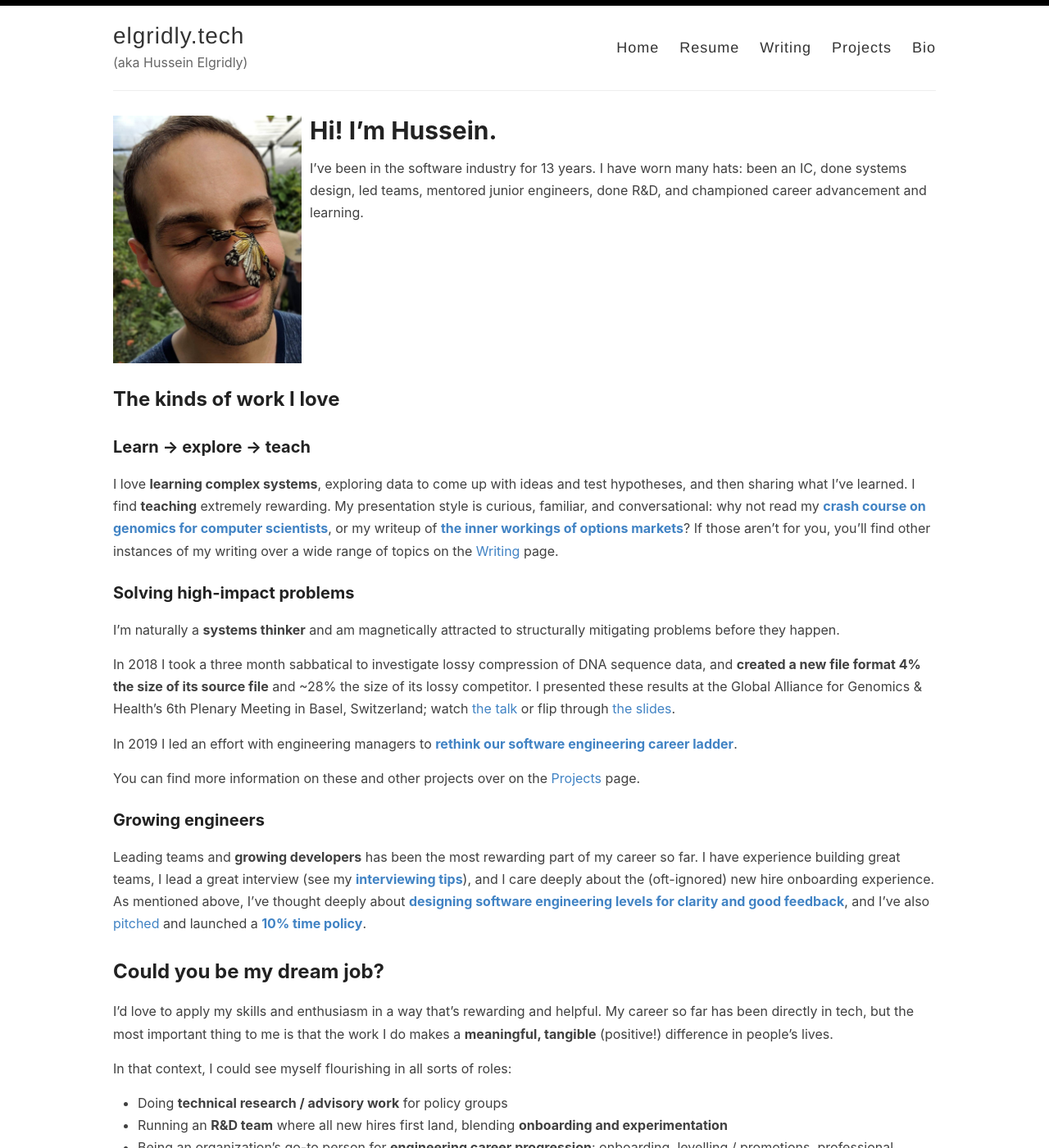
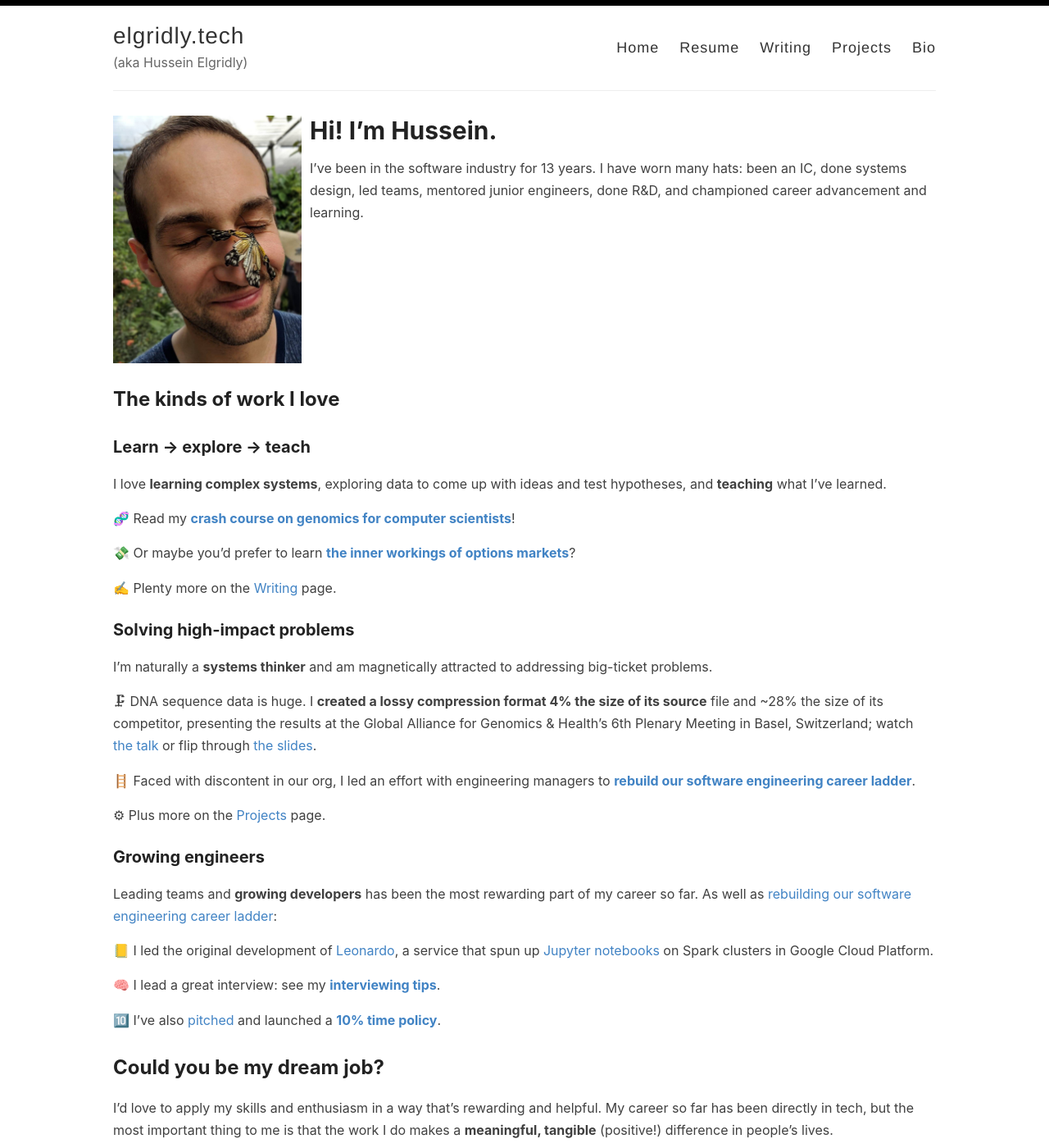
Before and after one commit to helgridly/helgridly.github.io, a Jekyll site: the page built from index.md, in a window 1280 px wide and 1400 px high. Shown: the whole window at 82% size. Built offline with Jekyll 4.4.1, drawn with Linux system fonts in a browser that asks for light colours.

Commit message:
emoji bullets on landing page

```diff
--- a/index.md
+++ b/index.md
@@ -17,21 +17,33 @@ I've been in the software industry for 13 years. I have worn many hats: been an
 
 ### Learn -> explore -> teach
 
-I love **learning complex systems**, exploring data to come up with ideas and test hypotheses, and then sharing what I've learned. I find **teaching** extremely rewarding. My presentation style is curious, familiar, and conversational: why not read my [**crash course on genomics for computer scientists**](https://docs.google.com/document/d/1-C_BI4mx0Amjxac7G908Wtmfuc_N8O4_UqSDPiZu_bo/edit?usp=sharing), or my writeup of [**the inner workings of options markets**](https://helgridly.github.io/finstuff/understanding-NOPE/)? If those aren't for you, you'll find other instances of my writing over a wide range of topics on the [Writing](/writing) page.
+I love **learning complex systems**, exploring data to come up with ideas and test hypotheses, and **teaching** what I've learned.
+
+🧬 Read my [**crash course on genomics for computer scientists**](https://docs.google.com/document/d/1-C_BI4mx0Amjxac7G908Wtmfuc_N8O4_UqSDPiZu_bo/edit?usp=sharing)!
+
+💸 Or maybe you'd prefer to learn [**the inner workings of options markets**](https://helgridly.github.io/finstuff/understanding-NOPE/)?
+
+✍ Plenty more on the [Writing](/writing) page.
 
 ### Solving high-impact problems
 
-I'm naturally a **systems thinker** and am magnetically attracted to structurally mitigating problems before they happen.
+I'm naturally a **systems thinker** and am magnetically attracted to addressing big-ticket problems.
 
-In 2018 I took a three month sabbatical to investigate lossy compression of DNA sequence data, and **created a new file format 4% the size of its source file** and ~28% the size of its lossy competitor. I presented these results at the Global Alliance for Genomics & Health's 6th Plenary Meeting in Basel, Switzerland; watch [the talk](https://www.youtube.com/watch?v=TaqFBgaZHmE&t=13920s) or flip through [the slides](https://docs.google.com/presentation/d/1EAG3Mz_Rwszn1xzvLFlFDtZJKeTfTcqo/edit).
+🗜 DNA sequence data is huge. I **created a lossy compression format 4% the size of its source** file and ~28% the size of its competitor, presenting the results at the Global Alliance for Genomics & Health's 6th Plenary Meeting in Basel, Switzerland; watch [the talk](https://www.youtube.com/watch?v=TaqFBgaZHmE&t=13920s) or flip through [the slides](https://docs.google.com/presentation/d/1EAG3Mz_Rwszn1xzvLFlFDtZJKeTfTcqo/edit).
 
-In 2019 I led an effort with engineering managers to [**rethink our software engineering career ladder**](/levels).
+🪜 Faced with discontent in our org, I led an effort with engineering managers to [**rebuild our software engineering career ladder**](/levels).
 
-You can find more information on these and other projects over on the [Projects](/Projects) page.
+⚙ Plus more on the [Projects](/Projects) page.
 
 ### Growing engineers
 
-Leading teams and **growing developers** has been the most rewarding part of my career so far. I have experience building great teams, I lead a great interview (see my [**interviewing tips**](https://docs.google.com/document/d/1qNeXN_E_na_KXsZMaXRfYQcoT-0w59yjdmN1B7Tst68/edit#)), and I care deeply about the (oft-ignored) new hire onboarding experience. As mentioned above, I've thought deeply about [**designing software engineering levels for clarity and good feedback**](/levels), and I've also [pitched](https://docs.google.com/presentation/d/1dgl6OwC9FHX-6oT9Z1JCmPglDmW9umv0/edit?usp=sharing&ouid=114804907504664516654&rtpof=true&sd=true) and launched a [**10% time policy**](https://docs.google.com/document/d/1z81KCX6tuKLnSct5oFamhEvcFCJIPGOL/edit?usp=sharing&ouid=114804907504664516654&rtpof=true&sd=true).
+Leading teams and **growing developers** has been the most rewarding part of my career so far. As well as [rebuilding our software engineering career ladder](/levels):
+
+📒 I led the original development of [Leonardo](https://github.com/DataBiosphere/leonardo), a service that spun up [Jupyter notebooks](https://jupyter.org/) on Spark clusters in Google Cloud Platform.
+
+🧠 I lead a great interview: see my [**interviewing tips**](https://docs.google.com/document/d/1qNeXN_E_na_KXsZMaXRfYQcoT-0w59yjdmN1B7Tst68/edit#).
+
+🔟 I've also [pitched](https://docs.google.com/presentation/d/1dgl6OwC9FHX-6oT9Z1JCmPglDmW9umv0/edit?usp=sharing&ouid=114804907504664516654&rtpof=true&sd=true) and launched a [**10% time policy**](https://docs.google.com/document/d/1z81KCX6tuKLnSct5oFamhEvcFCJIPGOL/edit?usp=sharing&ouid=114804907504664516654&rtpof=true&sd=true).
 
 ## Could you be my dream job?
 
```
